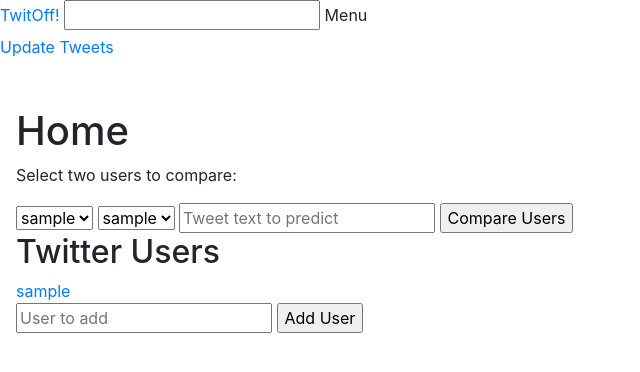
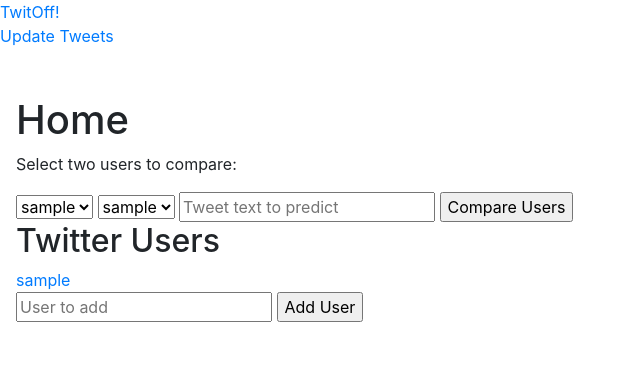
Before and after one commit to Reece323/TwitOff, a Flask app: page / in a window 1280 px wide. Shown: the top 372 px of the page, without its empty margins (0-640 px from the left). Run offline with Flask 2, Linux system fonts and the light colour scheme; tables that the repository leaves empty hold one stand-in row (values such as "Sample post"); some libraries are stand-ins or nearby versions.

Commit message:
testing base.html

```diff
--- a/twitoff/templates/base.html
+++ b/twitoff/templates/base.html
@@ -9,8 +9,8 @@
     <nav>
       <a href="/" class="brand"><span>TwitOff!</span></a>
       <!-- responsive-->
-      <input id="bmenub" type="text" class="show">
-      <label for="bmenub" class="burger pseudo button">Menu</label>
+      <!-- <input id="bmenub" type="text" class="show">
+      <label for="bmenub" class="burger pseudo button">Menu</label> -->
       <div class="menu">
         <a href="/update" class="button warning">Update Tweets</a>
       </div>
```
